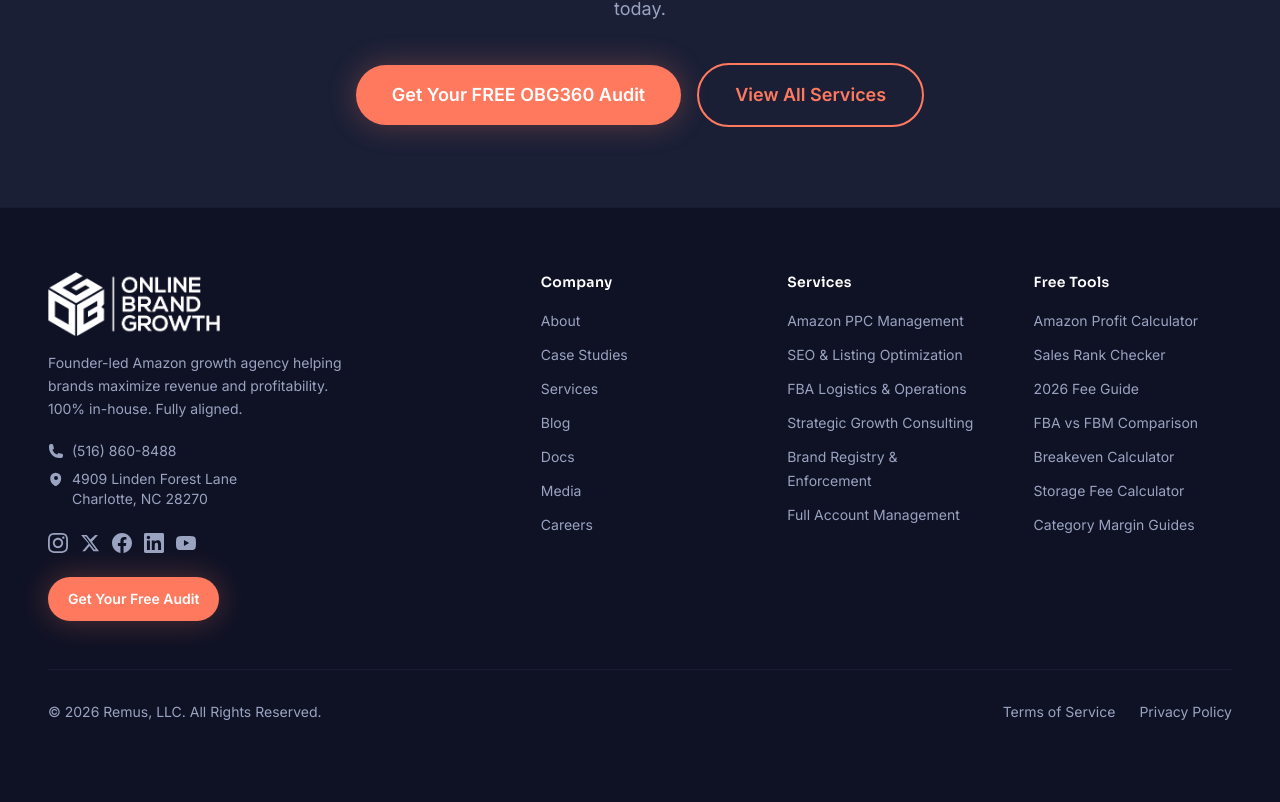
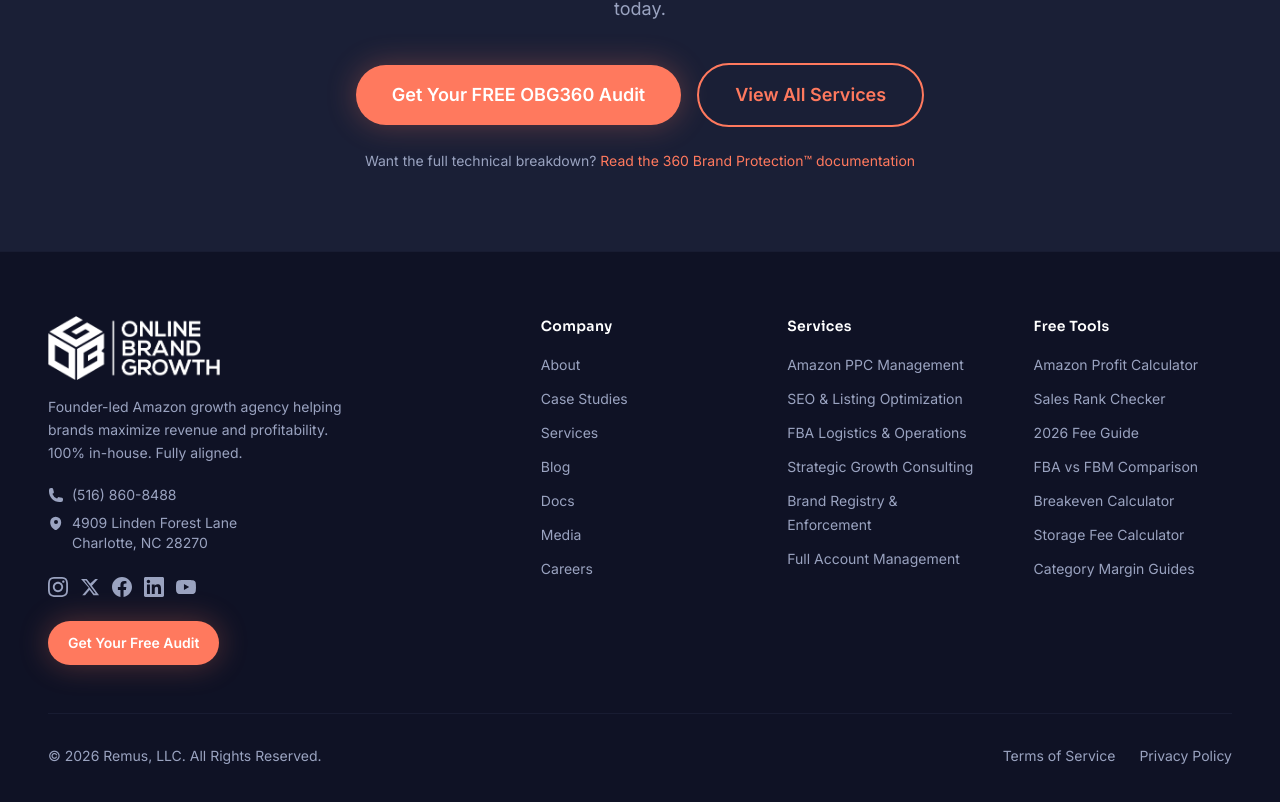
Before and after one commit to jon643/obg-crm, a Next.js app: page /360-brand-protection in a window 1280 px wide. Shown: the part 3197-3999 px from the top of the page. Built offline with nearby package versions, Linux system fonts and the light colour scheme.

Commit message:
Add docs cross-link to 360 Brand Protection page CTA

```diff
--- a/app/360-brand-protection/page.tsx
+++ b/app/360-brand-protection/page.tsx
@@ -265,6 +265,15 @@
                   View All Services
                 </Link>
               </div>
+              <p className="text-obg-gray text-sm mt-6">
+                Want the full technical breakdown?{' '}
+                <a
+                  href="https://docs.onlinebrandgrowth.com/services/360-brand-protection"
+                  className="text-obg-orange hover:underline"
+                >
+                  Read the 360 Brand Protection&trade; documentation
+                </a>
+              </p>
             </AnimatedSection>
           </div>
         </section>
```
